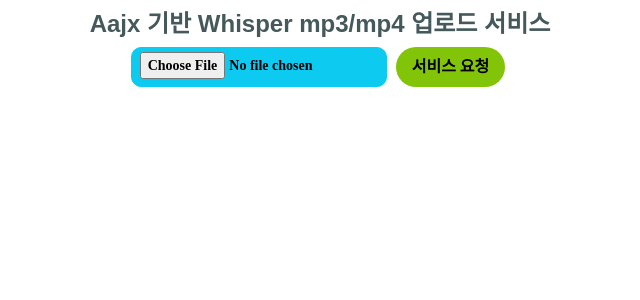
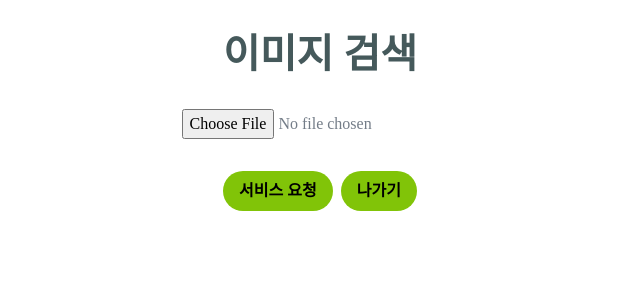
Before and after one commit to JBUkim/openai, a Flask app: template templates/menu_web.html in a window 1280 px wide. Shown: the top 300 px of the page, without its empty margins (320-960 px from the left). Run offline with Flask 3, Linux system fonts and the light colour scheme; the template is opened without the code that fills it, so the values that code supplies are empty; some web fonts are replaced.

Commit message:
ai 질문 수정

```diff
--- a/app.py
+++ b/app.py
@@ -253,8 +253,8 @@ def menu_web_proc():
             cs = conn.cursor()
 
             cs.execute("""
-                    INSERT INTO ai_search (searchno, img_search, img_search_save, img_search_thumb, img_search_size, accountno, answerno)
-                    VALUES (ai_search_seq.nextval, :1, :2, :3, :4, :5, ai_answer_seq.nextval)
+                    INSERT INTO ai_search (searchno, img_search, img_search_save, img_search_thumb, img_search_size, accountno, answerno, rdate)
+                    VALUES (ai_search_seq.nextval, :1, :2, :3, :4, :5, ai_answer_seq.nextval, sysdate)
                     """, (f.filename, f.filename, thumbnail_filename, file_size, accountno))
 
             cs.execute("SELECT ai_search_seq.CURRVAL FROM DUAL")
--- a/templates/menu_web.html
+++ b/templates/menu_web.html
@@ -30,7 +30,7 @@
             form_data.append("file", document.getElementById("file").files[x]);
           }
 
-          msg.innerHTML = '<img src="../static/img/progress.gif" style="width: 10%; margin-top: 0px;">';
+          document.getElementById("processing").innerHTML = '<img src="../static/img/progress.gif" style="width: 20%; margin-top: 3px;">';
 
           await fetch("http://192.168.2.37:5000/menu_web", {
             method: "post",
@@ -40,29 +40,43 @@
             .then((data) => {
               let message = data.message;
               let button =
-                '<br><br><button type="button" class="btn btn-info btn-sm" onclick="window.location.href=\'http://localhost:9093/answer/list\'">목록으로</button>';
-              msg.innerHTML = message + " " + button;
+                '<div class="d-flex justify-content-center mt-3"><button type="button" class="btn btn-primary border-0 border-secondary py-2 px-3 rounded-pill text-black mx-1" onclick="window.location.href=\'http://localhost:9093/answer/list\'">목록으로</button></div>';
+              msg.innerHTML = message;
+              msg.innerHTML += button;
+              document.getElementById("processing").innerHTML = ""; // animation 삭제
             });
         });
       };
+
+      $(document).ready(function () {
+        $("#button-disconnect").on("click", function (e) {
+          window.close();
+        });
+      });
     </script>
   </head>
   <body>
-    <div style="margin: 10px auto; width: 90%; text-align: center">
-      <h4>Aajx 기반 Whisper mp3/mp4 업로드 서비스</h4>
+    <div class="mt-3">
+      <div style="width: 90%; margin: 30px auto; text-align: center">
+        <h1><span>이미지 검색</span></h1>
+      </div>
       <form>
         <div class="d-flex justify-content-center">
-          <input type="file" id="file" class="btn btn-info btn-sm" style="margin-right: 5px" />
+          <input type="file" id="file" class="" style="margin-right: 5px" />
+        </div>
+        <!--  업로드 관련 메시지 출력 -->
+        <div class="d-flex justify-content-center mt-3" id="processing"></div>
+        <div id="msg" class="mt-3"></div>
 
+        <div class="d-flex justify-content-center mt-3">
           <button type="button" id="send" class="btn btn-primary border-0 border-secondary py-2 px-3 rounded-pill text-black mx-1">
             서비스 요청
           </button>
-          <br />
+          <button type="button" id="button-disconnect" class="btn btn-primary border-0 border-secondary py-2 px-3 rounded-pill text-black mx-1">
+            나가기
+          </button>
         </div>
       </form>
-
-      <!--  업로드 관련 메시지 출력 -->
-      <div id="msg" style="margin: 20px auto; width: 800px; text-align: center"></div>
     </div>
   </body>
 </html>
```
